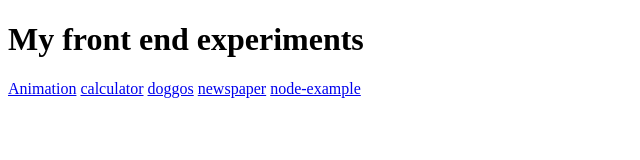
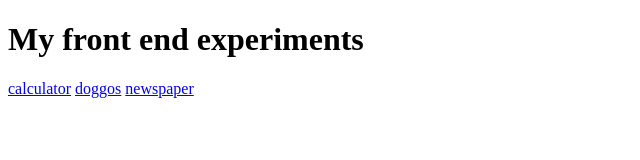
Before and after one commit to Jelmerb/web-dev-intro, a plain HTML site: page index.html in a window 1280 px wide. Shown: the whole page, without its empty margins (0-640 px from the left). Drawn offline with Linux system fonts and the light colour scheme.

Commit message:
yes this is good

```diff
--- a/index.html
+++ b/index.html
@@ -7,10 +7,8 @@
   </head>
   <body>
     <h1>My front end experiments</h1>
-    <a href="./animation/index.html">Animation</a>
     <a href="./calculator/index.html">calculator</a>
     <a href="./doggos/index.html">doggos</a>
     <a href="./newspaper/index.html">newspaper</a>
-    <a href="./node-example/index.html">node-example</a>
   </body>
 </html>
```
Also changed, not shown: index.js (deleted).
